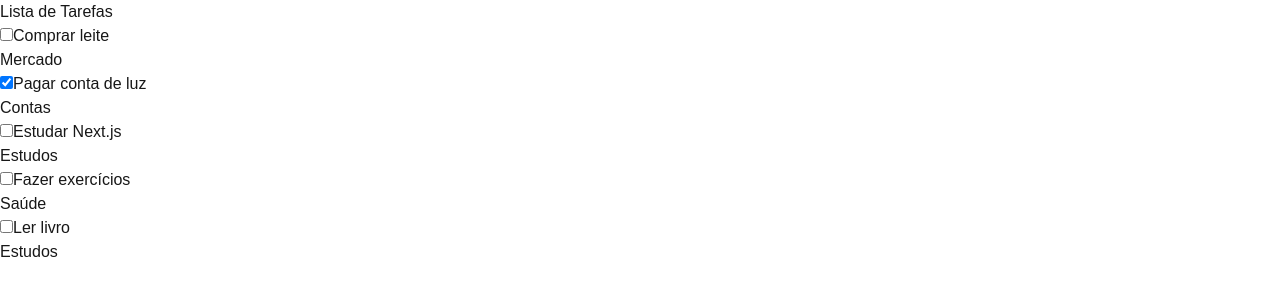
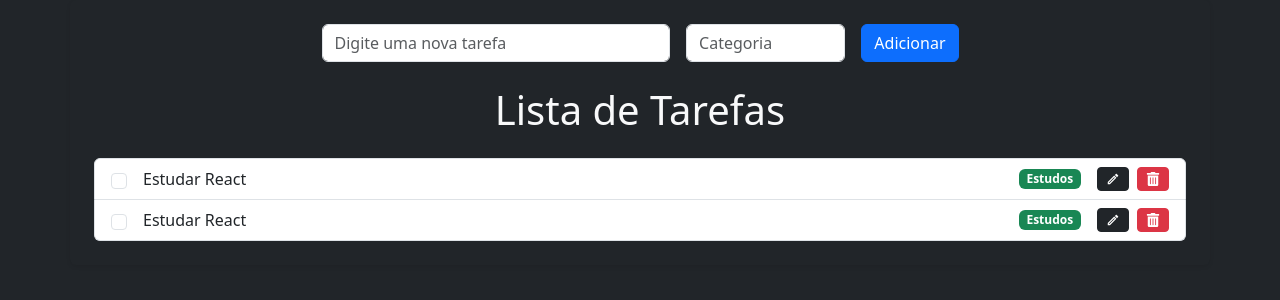
Before and after one commit to C0nanT/lista-de-tarefas, a Next.js app: page / in a window 1280 px wide. Shown: the top 300 px of the page. Built offline with nearby package versions, Linux system fonts and the light colour scheme.

Commit message:
feat: remove tailwind and add bootstrap

```diff
--- a/package.json
+++ b/package.json
@@ -9,10 +9,12 @@
         "lint": "next lint"
     },
     "dependencies": {
-    "@heroicons/react": "^2.2.0",
+        "bootstrap": "^5.3.3",
+        "jquery": "^3.7.1",
         "next": "15.0.3",
         "react": "19.0.0-rc-66855b96-20241106",
-    "react-dom": "19.0.0-rc-66855b96-20241106"
+        "react-dom": "19.0.0-rc-66855b96-20241106",
+        "react-icons": "^5.3.0"
     },
     "devDependencies": {
         "postcss": "^8",
--- a/src/app/page.js
+++ b/src/app/page.js
@@ -1,29 +1,69 @@
 "use client";
 
-import { useState } from "react";
+import { useState, useEffect } from "react";
 import ToDo from "../components/todo";
+import { getToDos } from "../services/getToDos";
+import "bootstrap/dist/css/bootstrap.min.css";
 
 export default function Dashboard() {
     const [todos, setTodos] = useState([
-        { id: 1, text: "Comprar leite", category: "Mercado", done: false },
-        { id: 2, text: "Pagar conta de luz", category: "Contas", done: true },
-        { id: 3, text: "Estudar Next.js", category: "Estudos", done: false },
-        { id: 4, text: "Fazer exercícios", category: "Saúde", done: false },
-        { id: 5, text: "Ler livro", category: "Estudos", done: false },
+        { id: 1, text: "Estudar React", done: false, category: "Estudos" },
+        { id: 2, text: "Estudar React", done: false, category: "Estudos" },
     ]);
+
+    const getData = async () => {
+        // try {
+        //     const response = await getToDos();
+        //     if (response.status === "OK") {
+        //         setTodos(response.data);
+        //     } else {
+        //         console.error("#01 - Erro ao buscar dados:", response);
+        //     }
+        // } catch (error) {
+        //     console.error("#02 - Erro ao buscar dados:", error);
+        // } finally {
+        //     // setLoading(false);
+        // }
+    };
+
+    useEffect(() => {
+        getData();
+    }, []);
 
     const handleToggle = (id) => {
         setTodos((prevTodos) => prevTodos.map((todo) => (todo.id === id ? { ...todo, done: !todo.done } : todo)));
     };
     return (
-        <div className="grid grid-rows-[20px_1fr_20px] items-center justify-items-center min-h-screen p-8 pb-20 gap-16 sm:p-20 font-[family-name:var(--font-geist-sans)]">
-            <main className="flex flex-col gap-8 row-start-2 items-center sm:items-start">
-                <h1 className="text-4xl font-bold">Lista de Tarefas</h1>
-                <ul className="grid grid-cols-1 gap-4 sm:grid-cols-2">
-                    {todos.map((todo) => (
-                        <ToDo todo={todo} key={todo.id} onToggle={handleToggle} />
-                    ))}
-                </ul>
+        <div className="bg-dark" style={{ minHeight: "100vh" }}>
+            <main className="container bg-dark text-light p-4 rounded shadow-sm">
+                <div className="d-flex justify-content-center">
+                    {/* formulário para adicionar tarefas */}
+                    <form
+                        className="d-flex mb-4 mt-20 gap-3 col-7"
+                        onSubmit={(event) => {
+                            event.preventDefault();
+                            const formData = new FormData(event.target);
+                            console.log("Nova tarefa:", formData.get("task"));
+                            console.log("Categoria:", formData.get("category"));
+                        }}
+                    >
+                        <input type="text" name="task" className="form-control" placeholder="Digite uma nova tarefa" />
+                        <div className="col-3">
+                            <input type="text" name="category" className="form-control" placeholder="Categoria" />
+                        </div>
+                        <button type="submit" className="btn btn-primary">
+                            Adicionar
+                        </button>
+                    </form>
+                </div>
+                <div>
+                    <h1 className="text-center mb-4">Lista de Tarefas</h1>
+                    <ul className="list-group">
+                        {todos.map((todo) => (
+                            <ToDo todo={todo} key={todo.id} onToggle={handleToggle} />
+                        ))}
+                    </ul>
+                </div>
             </main>
         </div>
     );
--- a/src/components/todo.js
+++ b/src/components/todo.js
@@ -1,17 +1,41 @@
-export default function ToDo({ todo, onToggle }) {
+import { FaCheck, FaTrashAlt, FaEdit } from "react-icons/fa";
+import { MdOutlineEdit } from "react-icons/md";
+import { useEffect } from "react";
+import $ from "jquery";
+
+export default function ToDo({ todo, onToggle, onDelete, onEdit }) {
     const handleCheckboxChange = () => {
         onToggle(todo.id);
     };
 
+    const handleDelete = () => {
+        onDelete(todo.id);
+    };
+
+    const handleEdit = () => {
+        onEdit(todo.id);
+    };
+
+    useEffect(() => {}, [todo.id]);
+
     return (
-        <li key={todo.id} className="flex items-center justify-between p-4 bg-white rounded-lg shadow-sm">
-            <div className="flex items-center gap-4">
-                <input type="checkbox" id={`todo-${todo.id}`} checked={todo.done} onChange={handleCheckboxChange} />
-                <label htmlFor={`todo-${todo.id}`} className={`text-lg font-semibold ${todo.done ? "line-through" : ""} text-gray-800`}>
+        <li id={`todo-${todo.id}`} key={todo.id} className="list-group-item d-flex justify-content-between align-items-center">
+            <div className="d-flex align-items-center" onClick={handleCheckboxChange}>
+                <input type="checkbox" id={`todo-${todo.id}`} checked={todo.done} onChange={handleCheckboxChange} className="form-check-input me-2 hidden" />
+                <span>{todo.done && <FaCheck className="text-success" />}</span>
+                <label htmlFor={`todo-${todo.id}`} className={`ms-2 ${todo.done ? "text-decoration-line-through" : ""}`}>
                     {todo.text}
                 </label>
             </div>
-            <span className="text-sm font-semibold text-gray-500">{todo.category}</span>
+            <div className="d-flex align-items-center">
+                <span className="badge bg-success text-white me-3">{todo.category}</span>
+                <button onClick={handleEdit} className="btn btn-sm btn-dark me-2 text-white">
+                    <MdOutlineEdit />
+                </button>
+                <button onClick={handleDelete} className="btn btn-sm btn-danger text-white">
+                    <FaTrashAlt />
+                </button>
+            </div>
         </li>
     );
 }
```
Also changed, not shown: src/services/getToDos.js (added), 1 other file (tests, documents, lock files or other folders). Lines whose indentation alone changed are shown as unchanged.
